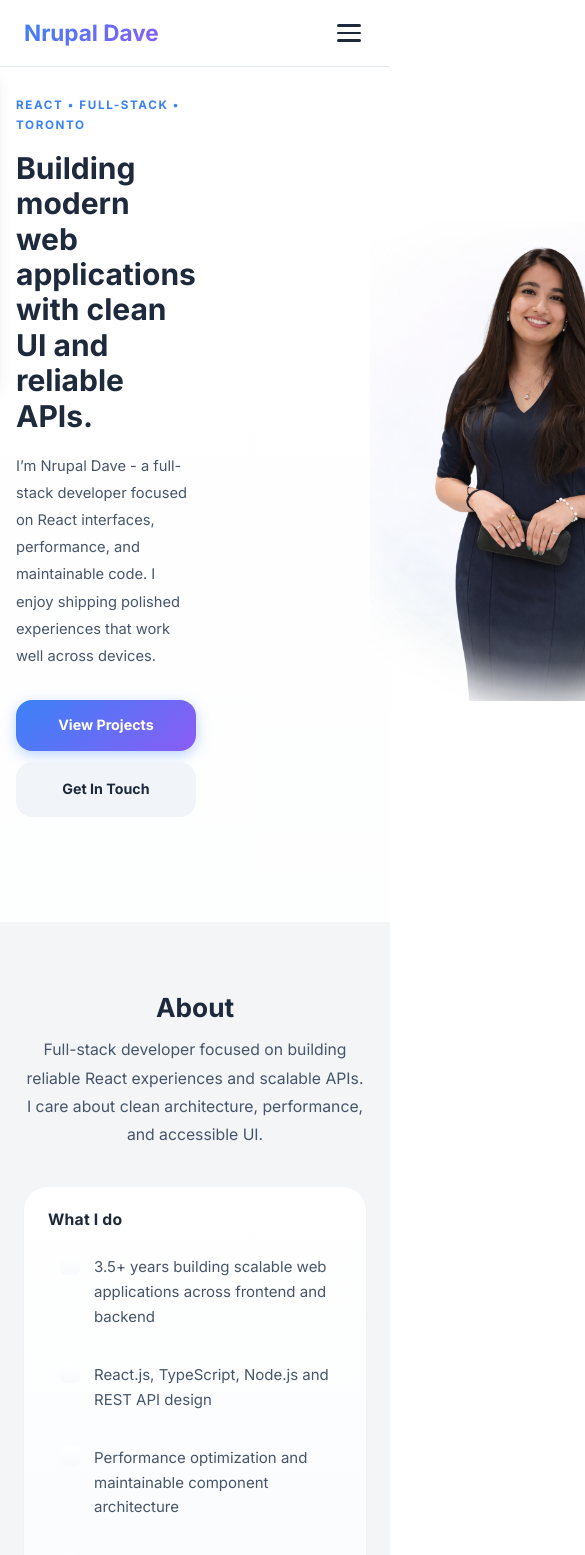
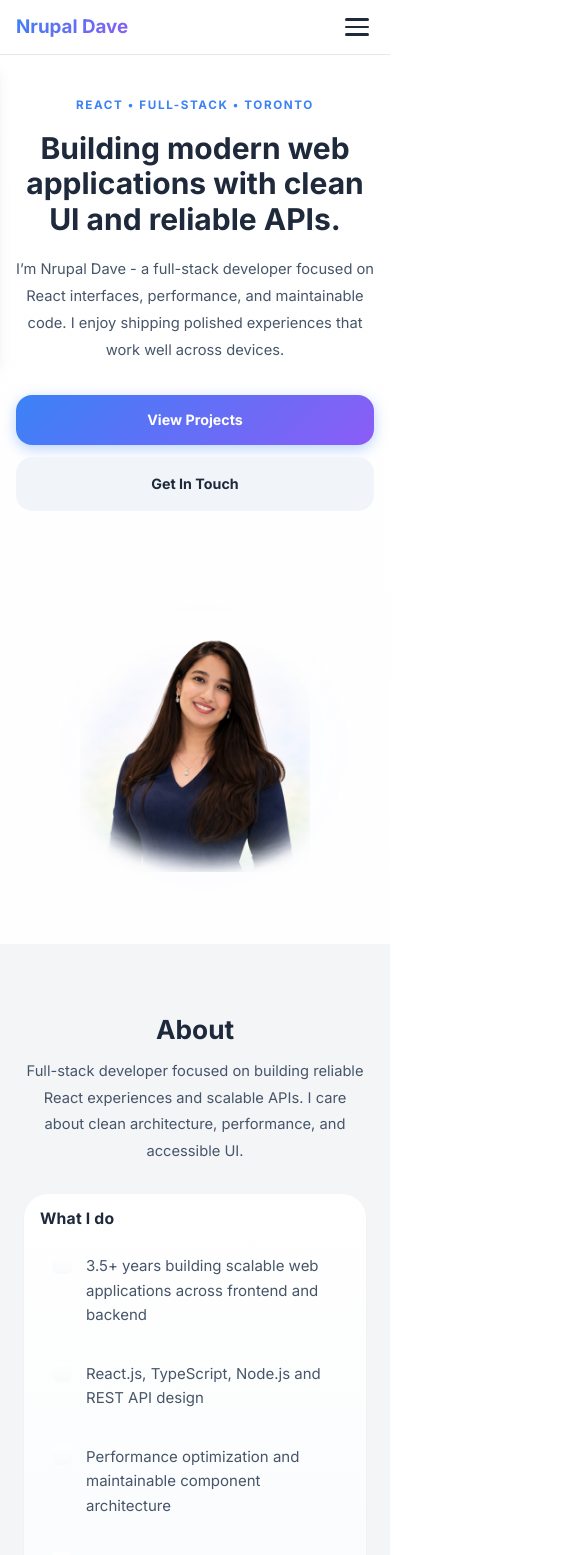
Before and after one commit to DaveNrupal/my-portfolio, a React (Vite) app: page / in a window 390 px wide. Shown: the top 1555 px of the page, 585 px wide, since content can reach past the window. Built offline with nearby package versions, Linux system fonts and the light colour scheme.

Commit message:
Change hero image and responsive design

```diff
--- a/src/App.css
+++ b/src/App.css
@@ -119,13 +119,13 @@ main {
   display: grid;
 
   /* KEY CHANGE: give image a slightly smaller column so it looks bigger */
-  grid-template-columns: 1fr 460px;
+  grid-template-columns: minmax(0, 1fr) minmax(280px, 460px);
 
   align-items: center;
-  padding: 140px 24px 120px;
+  padding: var(--section-padding);
   max-width: 1140px;
   margin: 0 auto;
-  column-gap: 2.25rem;
+  column-gap: clamp(1.5rem, 4vw, 2.25rem);
 }
 /* KEY: keep text column narrower for better line breaks */
 .hero-content {
@@ -181,37 +181,72 @@ main {
   font-size: 0.95rem;
 }
 
-/* Right side alignment (so it matches headline height) */
+/* Right side container */
 .hero-visual {
   display: flex;
   align-items: center;
   justify-content: flex-end;
+  position: relative;
 }
 
-.hero-blend-avatar {
-  width: 320px;
-  max-width: 100%;
-  height: auto;
-  display: block;
-  transform: translateY(-12px);
-  transform-origin: center;
+/* soft glow behind photo (subtle, premium) */
+.hero-visual::before {
+  content: "";
+  position: absolute;
+  right: 0;
+  top: 52%;
+  transform: translateY(-50%);
+  width: 340px;
+  height: 340px;
+  border-radius: 999px;
+  background: radial-gradient(
+    circle,
+    color-mix(in srgb, var(--primary-color) 12%, transparent),
+    transparent 62%
+  );
+  filter: blur(26px);
+  opacity: 0.35;
+  pointer-events: none;
+}
 
+/* Cropping frame */
+.hero-photo-wrap {
+  width: clamp(300px, 38vw, 500px);
+  height: clamp(360px, 55vw, 600px);          /* ✅ controls "how much body" shows */
+  overflow: hidden;
+  position: relative;
+  z-index: 1;
+
+  /* Blend edges into background */
+  -webkit-mask-image: radial-gradient(
+    circle at 55% 35%,
+    rgba(0,0,0,1) 62%,
+    rgba(0,0,0,0.85) 72%,
+    rgba(0,0,0,0.35) 84%,
+    rgba(0,0,0,0) 95%
+  );
   mask-image: radial-gradient(
-    circle at 58% 45%,
-    rgba(0,0,0,1) 60%,
-    rgba(0,0,0,0.85) 70%,
-    rgba(0,0,0,0.35) 80%,
-    rgba(0,0,0,0) 90%
-  );
-  -webkit-mask-image: radial-gradient(
-    circle at 58% 45%,
-    rgba(0,0,0,1) 60%,
-    rgba(0,0,0,0.85) 70%,
-    rgba(0,0,0,0.35) 80%,
-    rgba(0,0,0,0) 90%
+    circle at 55% 35%,
+    rgba(0,0,0,1) 62%,
+    rgba(0,0,0,0.85) 72%,
+    rgba(0,0,0,0.35) 84%,
+    rgba(0,0,0,0) 95%
   );
 
-  opacity: 0.96;
+  filter: drop-shadow(0 18px 30px rgba(2, 6, 23, 0.10));
+}
+
+/* The photo itself */
+.hero-photo {
+  width: 100%;
+  height: 120%;
+  object-fit: cover;
+
+  /* ✅ focus on face/shoulders*/
+  object-position: 50% 12%;
+
+  transform: translateY(-10px);
+  display: block;
 }
 
 /* ============================================
@@ -908,14 +943,42 @@ main {
    ============================================ */
 
 @media (max-width: 992px) {
+  /* NAV */
+  .header-container {
+    padding: 0.9rem 20px;
+  }
+
+  .nav-list {
+    gap: 1.75rem;
+  }
+
   /* HERO */
   .hero {
     padding-top: 120px;
+    grid-template-columns: 1fr;
+    row-gap: 2.5rem;
+    text-align: center;
   }
 
   .hero-content {
     max-width: 100%;
+    margin: 0 auto;
   }
+
+  .hero-buttons {
+    justify-content: center;
+  }
+
+  .hero-location {
+    justify-content: center;
+  }
+
+  .hero-visual {
+    justify-content: center;
+  }
+
+  .hero-photo-wrap { width: clamp(260px, 50vw, 360px); height: clamp(300px, 60vw, 420px); }
+  .hero-photo { object-position: 50% 10%; }
 
   /* ABOUT */
   .about-content {
@@ -923,8 +986,16 @@ main {
     gap: 3rem;
   }
 
+  .about-header {
+    margin-bottom: 2rem;
+  }
+
+  .about-card {
+    padding: 20px;
+  }
+
   .about-highlights {
-    grid-template-columns: repeat(3, 1fr);
+    grid-template-columns: repeat(2, 1fr);
   }
 
   /* SKILLS */
@@ -932,13 +1003,56 @@ main {
     grid-template-columns: repeat(2, 1fr);
   }
 
+  .skills-filters {
+    gap: 8px;
+    margin: 1rem auto 2rem;
+  }
+
+  .skill-category {
+    padding: 20px;
+  }
+
+  /* PROJECTS */
+  .project-card {
+    padding: 1.75rem;
+  }
+
+  .project-title {
+    font-size: 1.15rem;
+  }
+
   /* CONTACT */
   .contact-grid {
     grid-template-columns: repeat(2, 1fr);
   }
+
+  .contact-card {
+    padding: 16px;
+  }
+
+  .contact-value {
+    font-size: 0.95rem;
+  }
+
+  /* FOOTER */
+  .footer {
+    padding: 2.25rem 0;
+  }
 }
 
 @media (max-width: 768px) {
+  /* NAV */
+  .header-container {
+    padding: 0.85rem 18px;
+  }
+
+  .logo {
+    font-size: 1.35rem;
+  }
+
+  .hero-visual { justify-content: center; margin-top: 2rem; }
+  .hero-photo-wrap { width: clamp(250px, 70vw, 320px); height: clamp(280px, 78vw, 360px); }
+
   /* NAV */
   .hamburger {
     display: flex;
@@ -977,6 +1091,10 @@ main {
   }
 
   /* ABOUT */
+  .about-content {
+    gap: 2.25rem;
+  }
+
   .about-highlights {
     grid-template-columns: 1fr;
   }
@@ -986,9 +1104,32 @@ main {
     grid-template-columns: 1fr;
   }
 
+  .skill-category {
+    padding: 18px;
+  }
+
+  .skill-chip {
+    font-size: 0.88rem;
+  }
+
+  /* PROJECTS */
+  .project-card {
+    padding: 1.5rem;
+  }
+
   /* CONTACT */
   .contact-grid {
     grid-template-columns: 1fr;
+  }
+
+  .contact-card {
+    grid-template-columns: 48px 1fr auto;
+    padding: 16px;
+  }
+
+  .contact-icon {
+    width: 48px;
+    height: 48px;
   }
 
   /* FOOTER */
@@ -996,9 +1137,27 @@ main {
     flex-direction: column;
     text-align: center;
   }
+
+  .footer-links {
+    justify-content: center;
+  }
 }
 
 @media (max-width: 448px) {
+  /* NAV */
+  .header-container {
+    padding: 0.8rem 16px;
+  }
+
+  .logo {
+    font-size: 1.25rem;
+  }
+
+  .nav {
+    top: 60px;
+    padding: 1.5rem;
+  }
+
   /* HERO */
   .hero {
     padding: 96px 16px 72px;
@@ -1028,24 +1187,58 @@ main {
     width: 100%;
   }
 
+  .hero-photo-wrap { width: 230px; height: 260px; }
+
+  /* ABOUT */
+  .about-lead {
+    font-size: 0.98rem;
+  }
+
+  .about-card {
+    padding: 16px;
+  }
+
+  .highlight {
+    min-height: 80px;
+  }
+
   /* PROJECTS */
   .project-card {
-    padding: 1.5rem;
+    padding: 1.25rem;
   }
 
   /* SKILLS */
+  .skills-filters {
+    gap: 6px;
+  }
+
+  .skills-filter {
+    padding: 8px 12px;
+    font-size: 0.86rem;
+  }
+
   .skill-category {
-    padding: 1.5rem;
+    padding: 16px;
   }
 
   /* CONTACT */
   .contact-card {
     grid-template-columns: 50px 1fr auto;
-    padding: 16px;
+    padding: 14px;
   }
 
   .contact-icon {
-    width: 50px;
-    height: 50px;
+    width: 46px;
+    height: 46px;
+  }
+
+  /* FOOTER */
+  .footer {
+    padding: 2rem 0;
+  }
+
+  .footer-links a {
+    width: 40px;
+    height: 40px;
   }
 }
--- a/src/components/Hero.jsx
+++ b/src/components/Hero.jsx
@@ -25,11 +25,13 @@ function Hero() {
       </div>
 
       <div className="hero-visual">
-        <img
-          src="formalImage3.png"
-          alt="Illustrated portrait of Nrupal Dave"
-          className="hero-blend-avatar"
-        />
+        <div className="hero-photo-wrap">
+          <img
+            src="formalImage.png"
+            alt="Nrupal Dave"
+            className="hero-photo"
+          />
+        </div>
       </div>
     </section>
   );
```
Also changed, not shown: public/formalImage.png (added).
